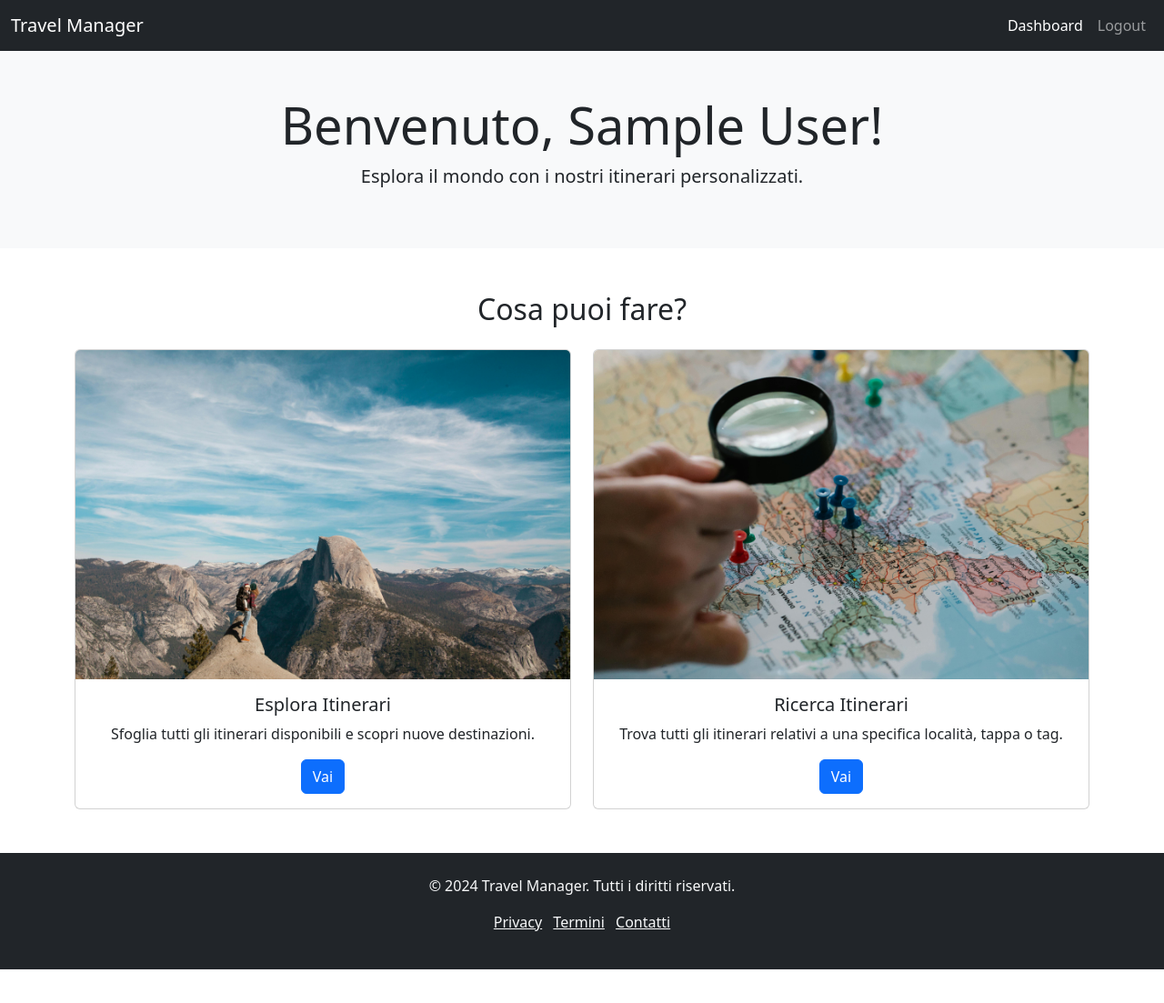
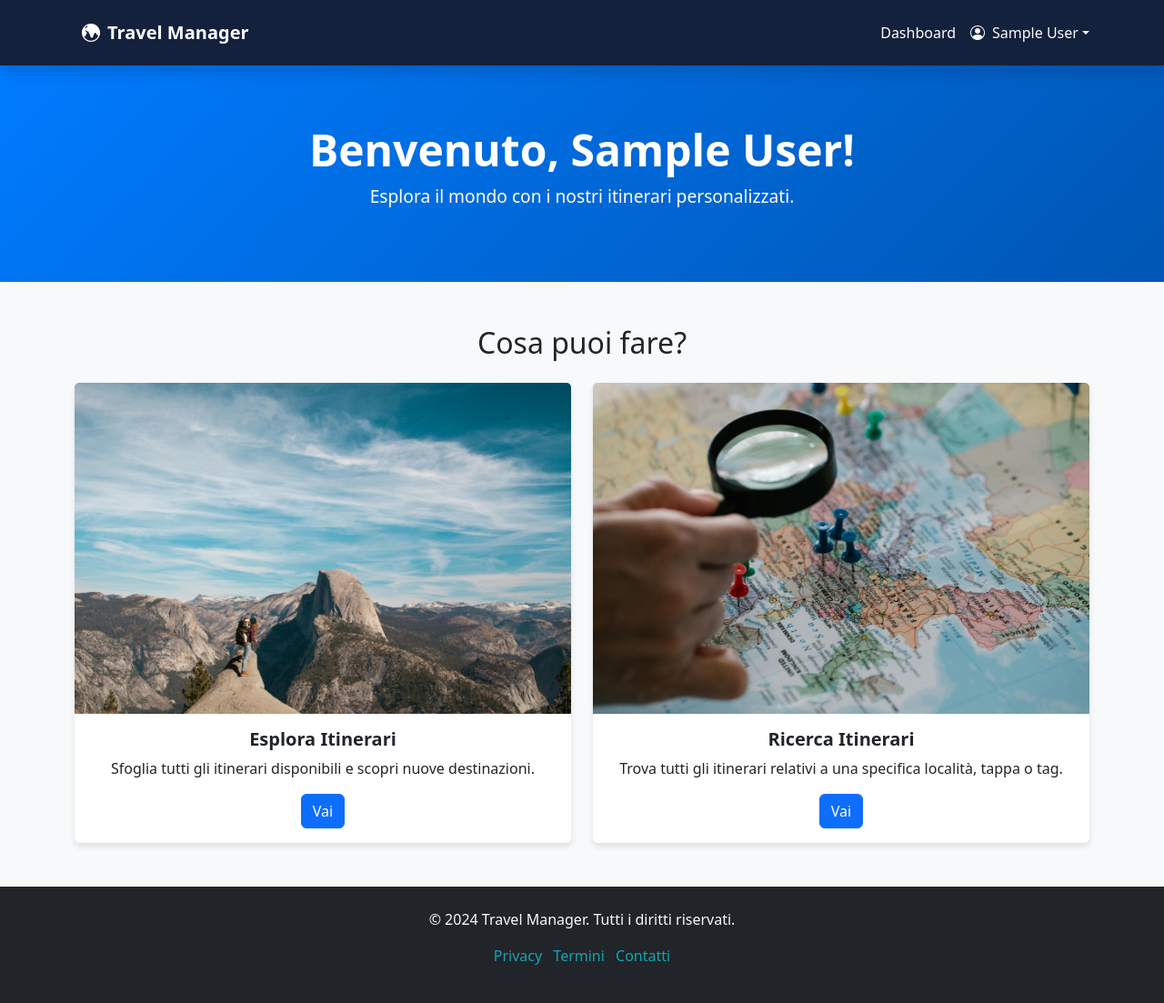
Before and after one commit to ManuelBelotti123/gestionale_viaggi, a PHP site: page /dashboard_user.php in a window 1280 px wide. Shown: the whole page at 91% size. Before the commit the page ends 1066 px from the top, so only its background shows below. Run offline with PHP 8.4, Linux system fonts and the light colour scheme; the visitor is signed in with stand-in values (Sample User, id 1); tables that the repository leaves empty or names only in its code hold one stand-in row (values such as "Sample post").

Commit message:
Restyling grafico dashboard_user, sistema di dashboard_choose implementato

```diff
--- a/auth/login.php
+++ b/auth/login.php
@@ -14,7 +14,7 @@ if ($_SERVER['REQUEST_METHOD'] === 'POST') {
         if ($user && password_verify($password, $user['password'])) {
             $_SESSION['user_id'] = $user['user_id'];
             $_SESSION['user_type'] = $user['user_type'];
-            header('Location: ../dashboard_user.php');
+            header('Location: ../dashboard_choose.php');
             exit;
         } else {
             $error_message = "Credenziali non valide.";
--- /dev/null
+++ b/dashboard_ente.php
@@ -0,0 +1,2 @@
+<?php
+echo 'prova';
--- a/dashboard_user.php
+++ b/dashboard_user.php
@@ -23,31 +23,91 @@ try {
     <meta name="viewport" content="width=device-width, initial-scale=1.0">
     <title>Dashboard Utente</title>
     <link href="https://cdn.jsdelivr.net/npm/bootstrap@5.3.0-alpha1/dist/css/bootstrap.min.css" rel="stylesheet">
-    <link rel="stylesheet" href="./styles/dashboard.css">
+    <link rel="stylesheet" href="https://cdn.jsdelivr.net/npm/bootstrap-icons@1.11.3/font/bootstrap-icons.min.css">
+    <style>
+        body {
+            background-color: #f8f9fa;
+        }
+        .navbar {
+            background: #14213d;
+            box-shadow: 0 2px 4px rgba(0, 0, 0, 0.1);
+        }
+        .hero {
+            background: linear-gradient(135deg, #007bff, #0056b3);
+            color: #fff;
+            padding: 4rem 0;
+        }
+        .hero h1 {
+            font-size: 3rem;
+            font-weight: bold;
+        }
+        .hero p {
+            font-size: 1.2rem;
+        }
+        .card {
+            border: none;
+            box-shadow: 0 4px 6px rgba(0, 0, 0, 0.1);
+            transition: transform 0.3s, box-shadow 0.3s;
+        }
+        .card:hover {
+            transform: scale(1.05);
+            box-shadow: 0 6px 12px rgba(0, 0, 0, 0.15);
+        }
+        .card-title {
+            font-size: 1.25rem;
+            font-weight: bold;
+        }
+        footer {
+            background: #343a40;
+            color: #fff;
+        }
+        footer a {
+            text-decoration: none;
+            color: #17a2b8;
+        }
+        footer a:hover {
+            color: #0d6efd;
+        }
+    </style>
 </head>
 <body>
-    <!-- Navbar -->
-    <nav class="navbar navbar-expand-lg navbar-dark bg-dark">
-        <div class="container-fluid">
-            <a class="navbar-brand" href="#">Travel Manager</a>
+    <nav class="navbar navbar-expand-lg navbar-dark shadow">
+        <div class="container">
+            <!-- Logo -->
+            <a class="navbar-brand d-flex align-items-center" href="#">
+                <i class="p-2 bi bi-globe-central-south-asia"></i>
+                <span class="fw-bold">Travel Manager</span>
+            </a>
+            <!-- Toggle button for mobile view -->
             <button class="navbar-toggler" type="button" data-bs-toggle="collapse" data-bs-target="#navbarNav" aria-controls="navbarNav" aria-expanded="false" aria-label="Toggle navigation">
                 <span class="navbar-toggler-icon"></span>
             </button>
+            <!-- Navbar links -->
             <div class="collapse navbar-collapse" id="navbarNav">
                 <ul class="navbar-nav ms-auto">
                     <li class="nav-item">
-                        <a class="nav-link active" href="dashboard_user.php">Dashboard</a>
+                        <a class="nav-link active" href="dashboard_choose.php">Dashboard</a>
                     </li>
-                    <li class="nav-item">
-                        <a class="nav-link" href="auth/logout.php">Logout</a>
-                    </li>
+                </ul>
+            </div>
+            <!-- Profile dropdown -->
+            <div class="dropdown">
+                <a href="#" class="d-flex align-items-center text-light text-decoration-none dropdown-toggle" id="profileDropdown" data-bs-toggle="dropdown" aria-expanded="false">
+                    <i class="p-2 bi bi-person-circle"></i>
+                    <span><?= htmlspecialchars($username); ?></span>
+                </a>
+                <ul class="dropdown-menu dropdown-menu-end dropdown-menu-dark" aria-labelledby="profileDropdown">
+                    <li><a class="dropdown-item" href="profile.php">Profilo</a></li>
+                    <li><a class="dropdown-item" href="settings.php">Impostazioni</a></li>
+                    <li><hr class="dropdown-divider"></li>
+                    <li><a class="dropdown-item" href="auth/logout.php">Logout</a></li>
                 </ul>
             </div>
         </div>
     </nav>
 
     <!-- Hero Section -->
-    <div class="bg-light py-5 text-center">
+    <div class="hero text-center">
         <h1 class="display-4">Benvenuto, <?= htmlspecialchars($username); ?>!</h1>
         <p class="lead">Esplora il mondo con i nostri itinerari personalizzati.</p>
     </div>
@@ -86,9 +146,9 @@ try {
         <div class="container text-center">
             <p>&copy; 2024 Travel Manager. Tutti i diritti riservati.</p>
             <ul class="list-inline">
-                <li class="list-inline-item"><a href="#" class="text-light">Privacy</a></li>
-                <li class="list-inline-item"><a href="#" class="text-light">Termini</a></li>
-                <li class="list-inline-item"><a href="#" class="text-light">Contatti</a></li>
+                <li class="list-inline-item"><a href="#">Privacy</a></li>
+                <li class="list-inline-item"><a href="#">Termini</a></li>
+                <li class="list-inline-item"><a href="#">Contatti</a></li>
             </ul>
         </div>
     </footer>
--- a/itinerary_details.php
+++ b/itinerary_details.php
@@ -72,7 +72,7 @@ try {
             <div class="collapse navbar-collapse" id="navbarNav">
                 <ul class="navbar-nav ms-auto">
                     <li class="nav-item">
-                        <a class="nav-link active" href="../dashboard_user.php">Dashboard</a>
+                        <a class="nav-link active" href="../dashboard_choose.php">Dashboard</a>
                     </li>
                     <li class="nav-item">
                         <a class="nav-link" href="auth/logout.php">Logout</a>
--- a/stage_details.php
+++ b/stage_details.php
@@ -60,7 +60,7 @@ try {
             <div class="collapse navbar-collapse" id="navbarNav">
                 <ul class="navbar-nav ms-auto">
                     <li class="nav-item">
-                        <a class="nav-link active" href="../dashboard_user.php">Dashboard</a>
+                        <a class="nav-link active" href="../dashboard_choose.php">Dashboard</a>
                     </li>
                     <li class="nav-item">
                         <a class="nav-link" href="auth/logout.php">Logout</a>
--- a/user_pages/explore.php
+++ b/user_pages/explore.php
@@ -68,7 +68,7 @@ try {
             <div class="collapse navbar-collapse" id="navbarNav">
                 <ul class="navbar-nav ms-auto">
                     <li class="nav-item">
-                        <a class="nav-link active" href="../dashboard_user.php">Dashboard</a>
+                        <a class="nav-link active" href="../dashboard_choose.php">Dashboard</a>
                     </li>
                     <li class="nav-item">
                         <a class="nav-link" href="auth/logout.php">Logout</a>
--- a/user_pages/search.php
+++ b/user_pages/search.php
@@ -76,7 +76,7 @@ if ($_SERVER['REQUEST_METHOD'] === 'POST' && !empty($search_query)) {
             <div class="collapse navbar-collapse" id="navbarNav">
                 <ul class="navbar-nav ms-auto">
                     <li class="nav-item">
-                        <a class="nav-link active" href="../dashboard_user.php">Dashboard</a>
+                        <a class="nav-link active" href="../dashboard_choose.php">Dashboard</a>
                     </li>
                     <li class="nav-item">
                         <a class="nav-link" href="auth/logout.php">Logout</a>
```
Also changed, not shown: dashboard_choose.php (added, +11 -0 lines), img/logo.png (added).
